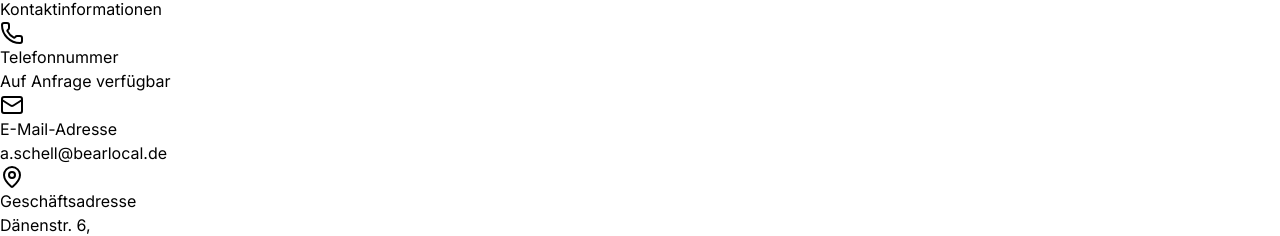
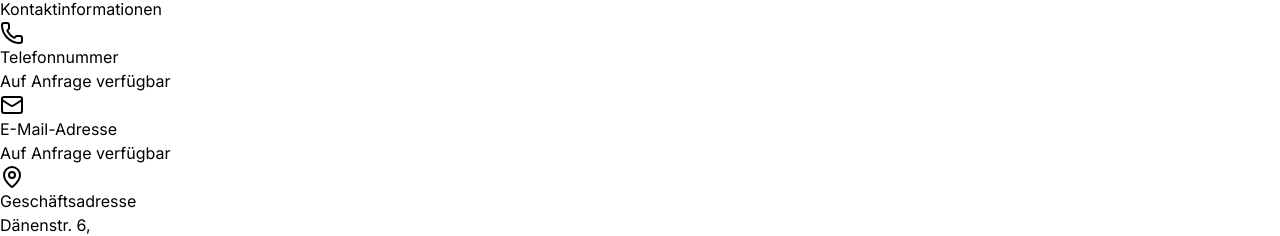
Before and after one commit to YuvrajShekhar/Construction-Company-Website, a React (Vite) app: page / in a window 1280 px wide. Shown: the part 5018-5254 px from the top of the page. Built offline with nearby package versions, Linux system fonts and the light colour scheme; the HTML template or start-up script is replaced by a standard one.

Commit message:
changed contact email adrress|

```diff
--- a/src/components/ContactSection.jsx
+++ b/src/components/ContactSection.jsx
@@ -62,7 +62,7 @@
                   </div>
                   <div>
                     <h4 className="font-semibold text-lg">E-Mail-Adresse</h4>
-                    <p className="text-gray-600">a.schell@bearlocal.de</p>
+                    <p className="text-gray-600">Auf Anfrage verfügbar</p>
                   </div>
                 </div>
 
```
